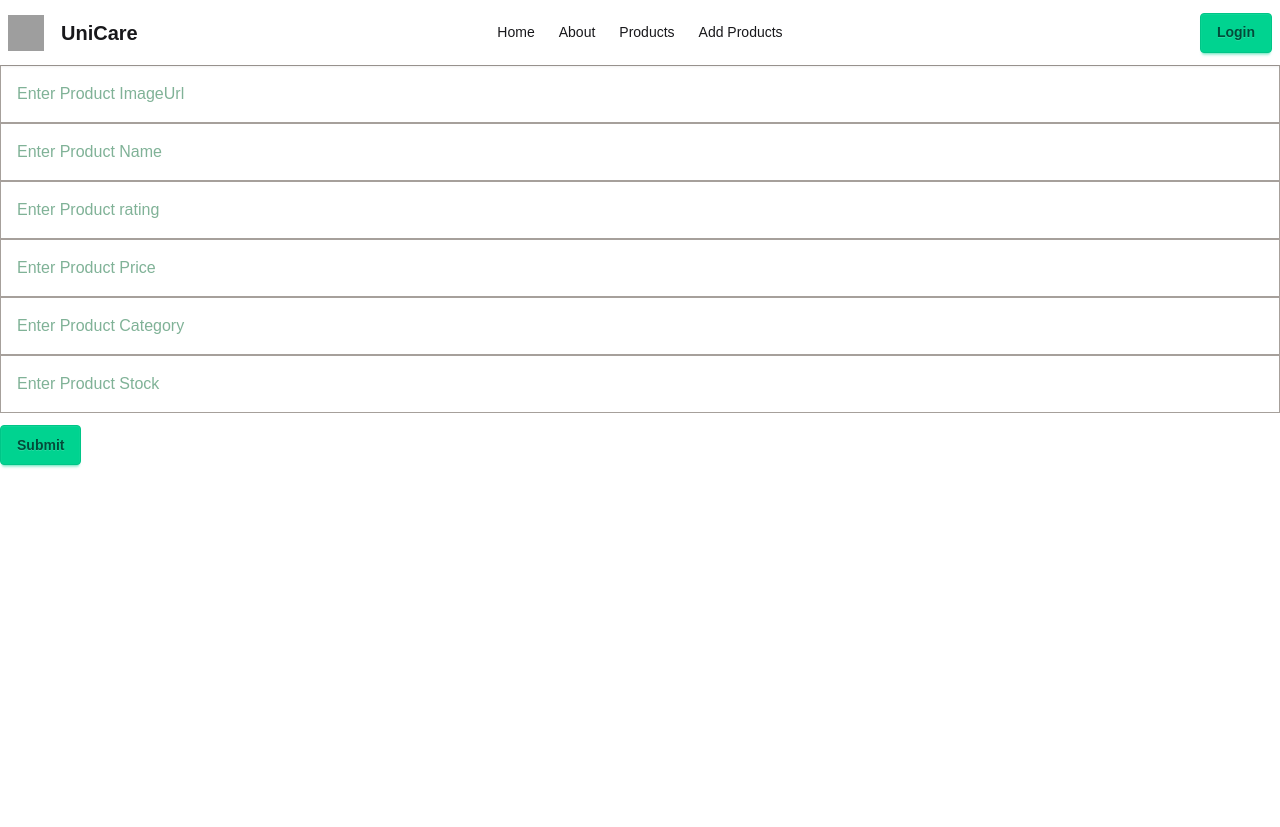
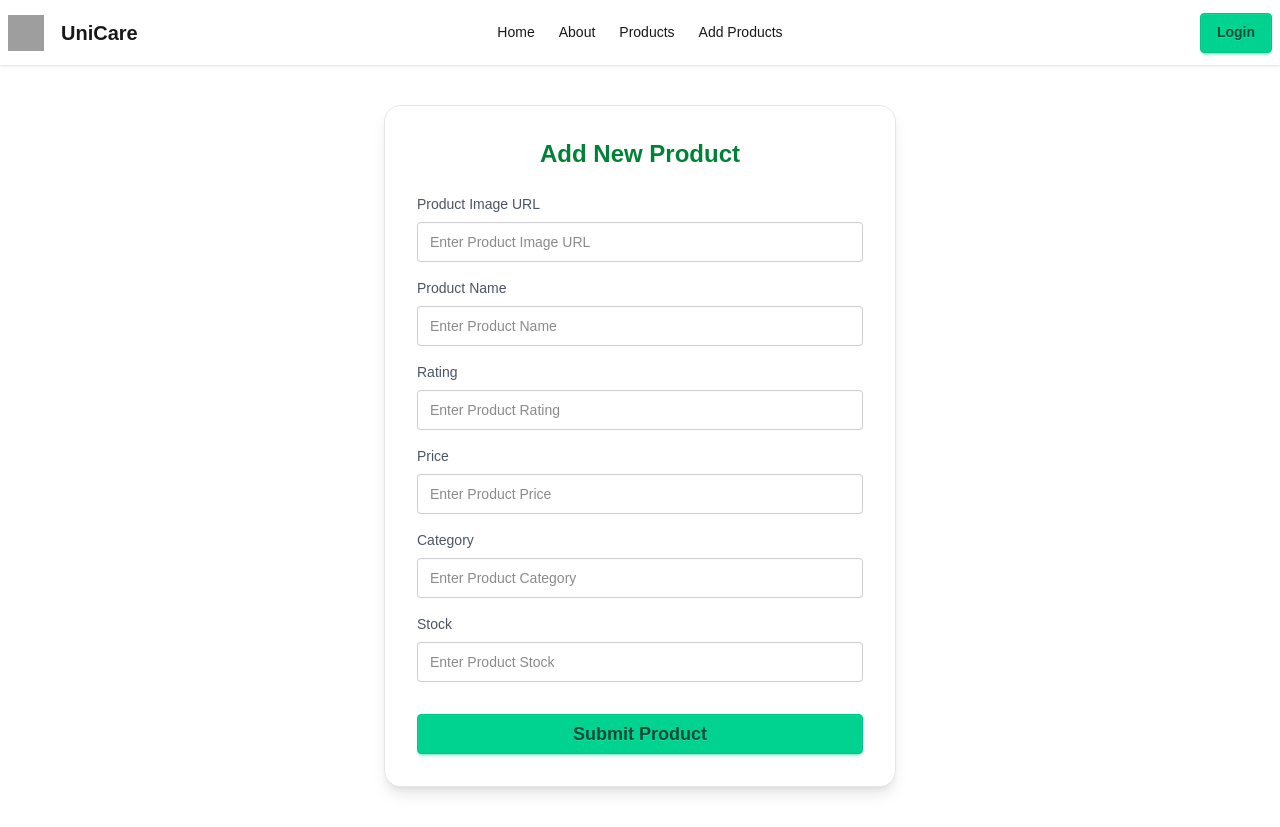
Before and after one commit to nafeesalways/nextjs-task, a Next.js app: page /products/dashboard/add in a window 1280 px wide. Before the commit the page ends 800 px from the top, so only its background shows below. Built offline with nearby package versions, Linux system fonts and the light colour scheme; no server answers; grey boxes are pictures that could not be loaded.

Commit message:
toast and design updated

```diff
--- a/src/app/products/dashboard/add/components/AddProduct.jsx
+++ b/src/app/products/dashboard/add/components/AddProduct.jsx
@@ -1,5 +1,6 @@
 "use client"
 import React from 'react'
+import { toast } from 'react-toastify';
 
 export const dynamic = 'force-dynamic'
 
@@ -22,22 +23,110 @@ export default  function AddProduct() {
             }
         });
         const result = await res.json();
+             toast.success("✅ Product added successfully!");
+      form.reset(); // clear form after success
         console.log(result)
     }
   return (
-    <div className='flex justify-center'>
-        <form onSubmit={handleSubmit} action="">
+   <div className="flex justify-center my-10">
+  <form
+    onSubmit={handleSubmit}
+    className="bg-white shadow-lg rounded-2xl p-8 w-full max-w-lg border border-gray-200"
+  >
+    <h2 className="text-2xl font-semibold text-center text-green-700 mb-6">
+      Add New Product
+    </h2>
 
-            <input className=' text-green-800 border p-4 border-stone-400 w-full' type="text" name="image" placeholder='Enter Product ImageUrl' id="" />
-            <input className=' text-green-800 border p-4 border-stone-400 w-full' type="text" name="name" placeholder='Enter Product Name' id="" />
-            <input className=' text-green-800 border p-4 border-stone-400 w-full' type="number" name="rating" placeholder='Enter Product rating' id="" />
+    {/* Image */}
+    <div className="mb-4">
+      <label className="block text-sm font-medium text-gray-600 mb-2">
+        Product Image URL
+      </label>
+      <input
+        className="input input-bordered w-full focus:outline-none focus:ring-2 focus:ring-green-500"
+        type="text"
+        name="image"
+        placeholder="Enter Product Image URL"
+      />
+    </div>
 
-            <input className=' text-green-800 border p-4 border-stone-400 w-full' type="text" name="price" placeholder='Enter Product Price' id="" />
-            <input className=' text-green-800 border p-4 border-stone-400 w-full' type="text" name="category" placeholder='Enter Product Category' id="" />
-            <input className=' text-green-800 border p-4 border-stone-400 w-full' type="text" name="stock" placeholder='Enter Product Stock' id="" />
-            <button className='btn btn-success my-3' type='submit'>Submit</button>
-        </form>
+    {/* Name */}
+    <div className="mb-4">
+      <label className="block text-sm font-medium text-gray-600 mb-2">
+        Product Name
+      </label>
+      <input
+        className="input input-bordered w-full focus:outline-none focus:ring-2 focus:ring-green-500"
+        type="text"
+        name="name"
+        placeholder="Enter Product Name"
+      />
+    </div>
 
+    {/* Rating */}
+    <div className="mb-4">
+      <label className="block text-sm font-medium text-gray-600 mb-2">
+        Rating
+      </label>
+      <input
+        className="input input-bordered w-full focus:outline-none focus:ring-2 focus:ring-green-500"
+        type="number"
+        name="rating"
+        placeholder="Enter Product Rating"
+        step="0.1"
+        min="0"
+        max="5"
+      />
     </div>
+
+    {/* Price */}
+    <div className="mb-4">
+      <label className="block text-sm font-medium text-gray-600 mb-2">
+        Price
+      </label>
+      <input
+        className="input input-bordered w-full focus:outline-none focus:ring-2 focus:ring-green-500"
+        type="number"
+        name="price"
+        placeholder="Enter Product Price"
+      />
+    </div>
+
+    {/* Category */}
+    <div className="mb-4">
+      <label className="block text-sm font-medium text-gray-600 mb-2">
+        Category
+      </label>
+      <input
+        className="input input-bordered w-full focus:outline-none focus:ring-2 focus:ring-green-500"
+        type="text"
+        name="category"
+        placeholder="Enter Product Category"
+      />
+    </div>
+
+    {/* Stock */}
+    <div className="mb-4">
+      <label className="block text-sm font-medium text-gray-600 mb-2">
+        Stock
+      </label>
+      <input
+        className="input input-bordered w-full focus:outline-none focus:ring-2 focus:ring-green-500"
+        type="number"
+        name="stock"
+        placeholder="Enter Product Stock"
+      />
+    </div>
+
+    {/* Submit */}
+    <button
+      className="btn btn-success w-full mt-4 text-lg font-semibold"
+      type="submit"
+    >
+      Submit Product
+    </button>
+  </form>
+</div>
+
   )
 }
```
